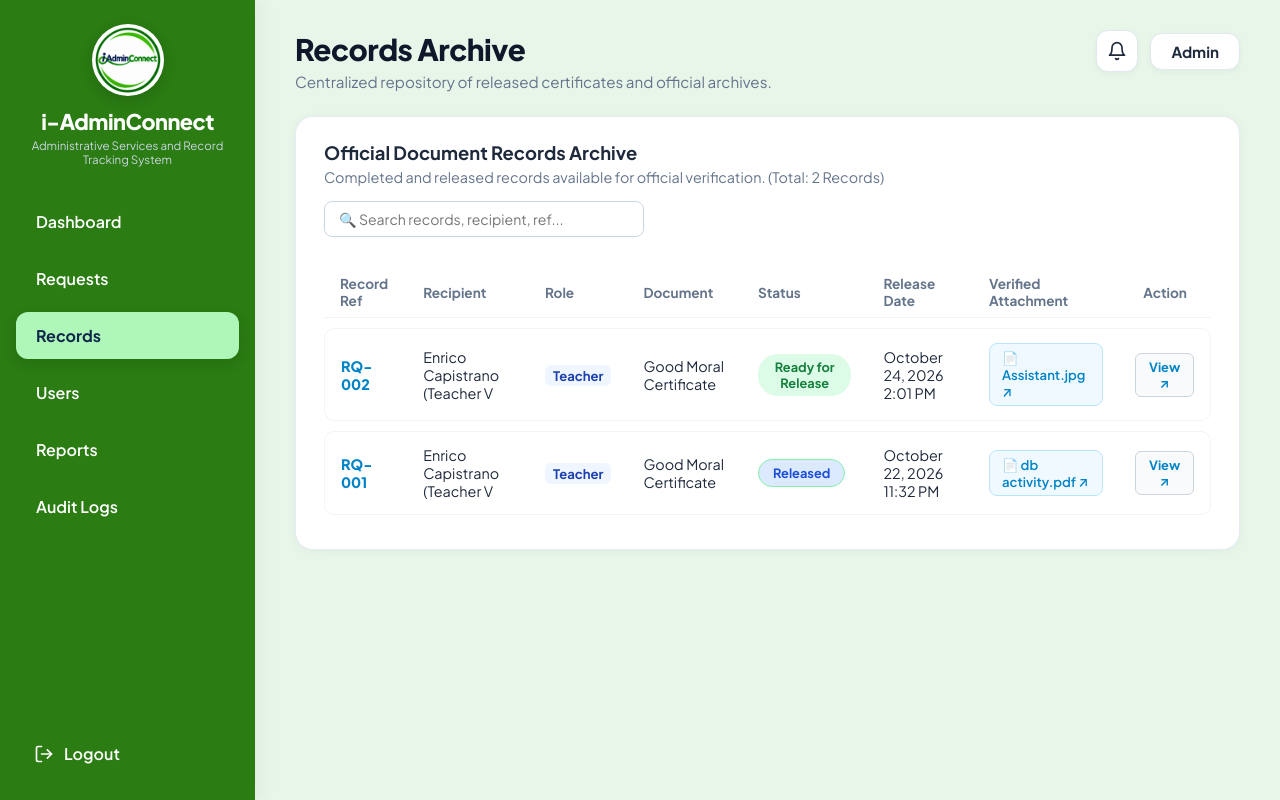
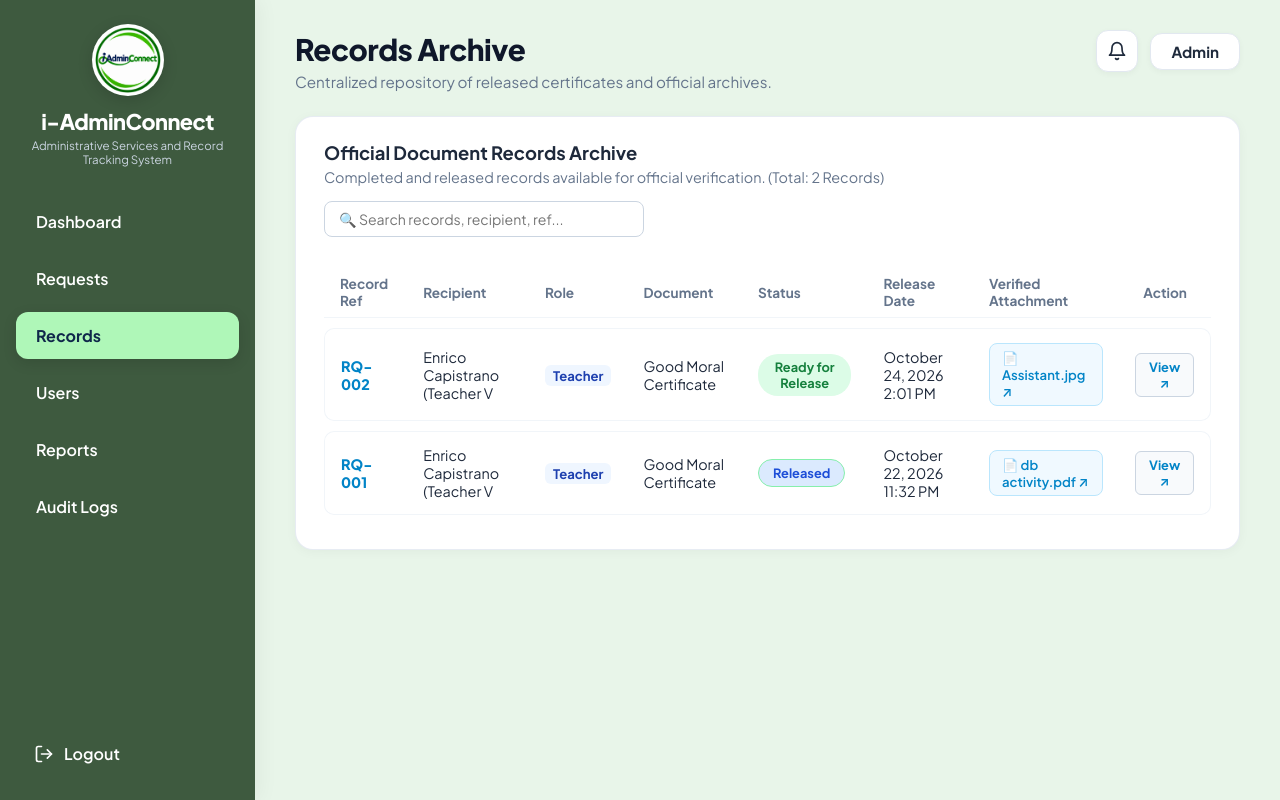
Before and after one commit to enricocapistrano03-hub/i-adminconnect, a PHP site: page /i-adminconnect/records.php in a window 1280 px wide. Run offline with PHP 8.4, Linux system fonts and the light colour scheme; a user stored in the database is signed in; data comes from the database, SQL or seed files in the repository.

Commit message:
Update sidebar color to #3E5A3F

```diff
--- a/css/style.css
+++ b/css/style.css
@@ -57,7 +57,7 @@ body {
 /* Sidebar Styles (Slide 8, 9, 15) */
 .sidebar {
   width: 255px;
-  background-color: #2A7C13;
+  background-color: #3E5A3F;
   color: #ffffff;
   display: flex;
   flex-direction: column;
--- a/style.css
+++ b/style.css
@@ -56,7 +56,7 @@ body {
 /* Sidebar Styles (Slide 8, 9, 15) */
 .sidebar {
   width: 255px;
-  background-color: var(--navy-sidebar);
+  background-color: #3E5A3F;
   color: #ffffff;
   display: flex;
   flex-direction: column;
```
